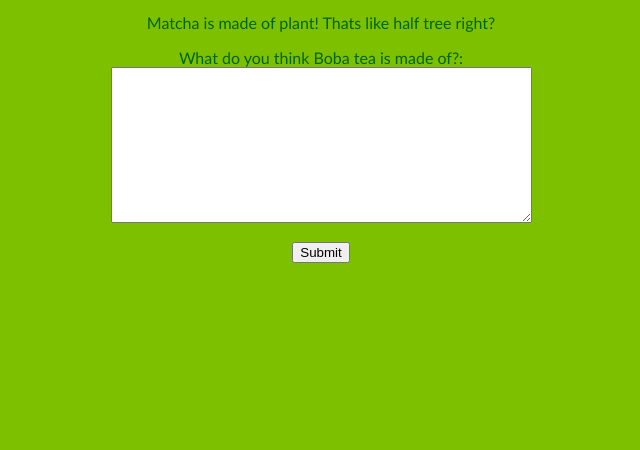
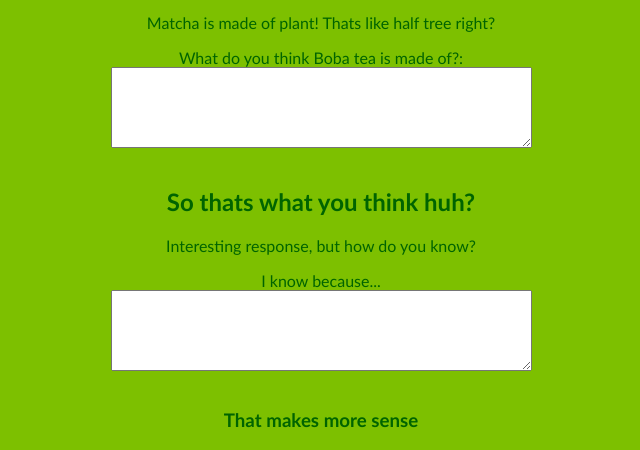
Before and after one commit to visheshee/bobatree, a plain HTML site: page index.html in a window 1280 px wide. Shown: the part 1152-1602 px from the top of the page, without its empty margins (319-959 px from the left). Before the commit the page ends 1431 px from the top, so only its background shows below. Drawn offline with Linux system fonts and the light colour scheme.

Commit message:
another fixed response

```diff
--- a/index.html
+++ b/index.html
@@ -26,8 +26,14 @@
 <p>Matcha is made of plant! Thats like half tree right?</p>
 <form action="/submit" method="post">
     <label for="user-input">What do you think Boba tea is made of?:</label><br>
-    <textarea id="user-input" name="user-input" rows="10" cols="50"></textarea><br><br>
-    <input type="submit" value="Submit">
+    <textarea id="user-input" name="user-input" rows="5" cols="50"></textarea><br><br>
 </form>
+<h2>So thats what you think huh?</h2>
+<p> Interesting response, but how do you know?</p>
+<form action="/submit" method="post">
+    <label for="user-input">I know because...</label><br>
+    <textarea id="user-input" name="user-input" rows="5" cols="50"></textarea><br><br>
+</form>
+<h3>That makes more sense</h3>
     </body>
 </html>
```
